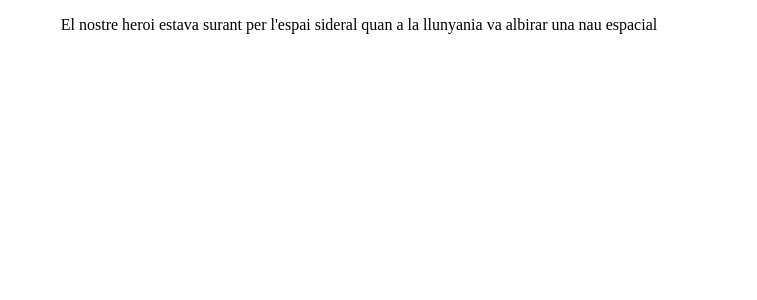
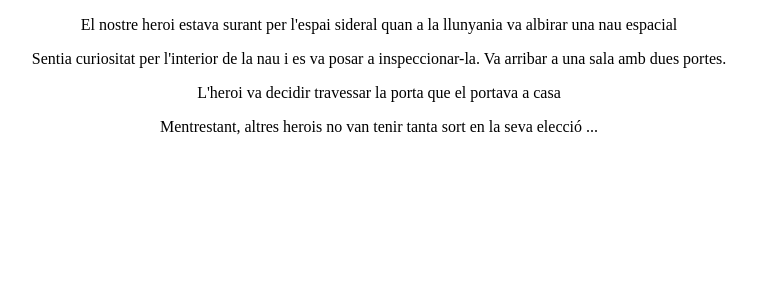
Before and after one commit to NoeliaAlGa/ReactOnlineItAcademySprint6, a React (Create React App) app: page / in a window 1280 px wide. Shown: the top 300 px of the page, without its empty margins (281-1038 px from the left). Built offline with nearby package versions, Linux system fonts and the light colour scheme.

Commit message:
S6 N1 E2 Props

```diff
--- a/src/App.js
+++ b/src/App.js
@@ -1,5 +1,5 @@
 import './App.css';
-import Escena from './components/escena/Escena'
+import Escena from './components/escena/Escena';
 
 function App() {
   return (
--- a/src/components/escena/Escena.js
+++ b/src/components/escena/Escena.js
@@ -1,3 +1,9 @@
-export default function Escena() {
-    return <p>El nostre heroi estava surant per l'espai sideral quan a la llunyania va albirar una nau espacial</p>
+import {textos} from './Textos'
+
+export default function Escena(props) {
+    return <ul>
+    {textos.map(props => {
+        return <p>{props}</p>
+    })}
+    </ul>
 }
--- /dev/null
+++ b/src/components/escena/Textos.js
@@ -0,0 +1,6 @@
+export let textos = [
+    "El nostre heroi estava surant per l'espai sideral quan a la llunyania va albirar una nau espacial",
+    "Sentia curiositat per l'interior de la nau i es va posar a inspeccionar-la. Va arribar a una sala amb dues portes.",
+    "L'heroi va decidir travessar la porta que el portava a casa",
+    "Mentrestant, altres herois no van tenir tanta sort en la seva elecció ..."
+]
```
